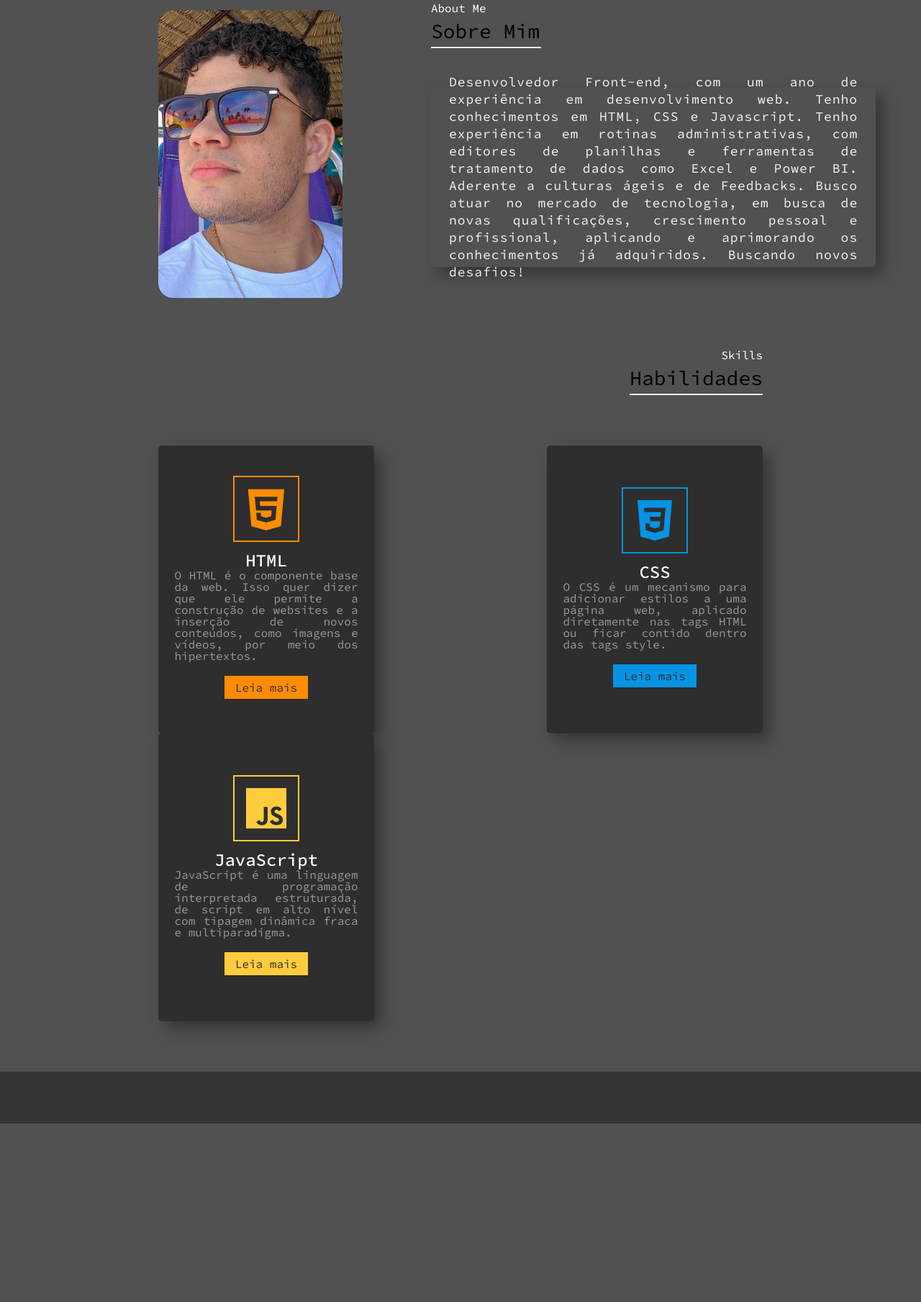
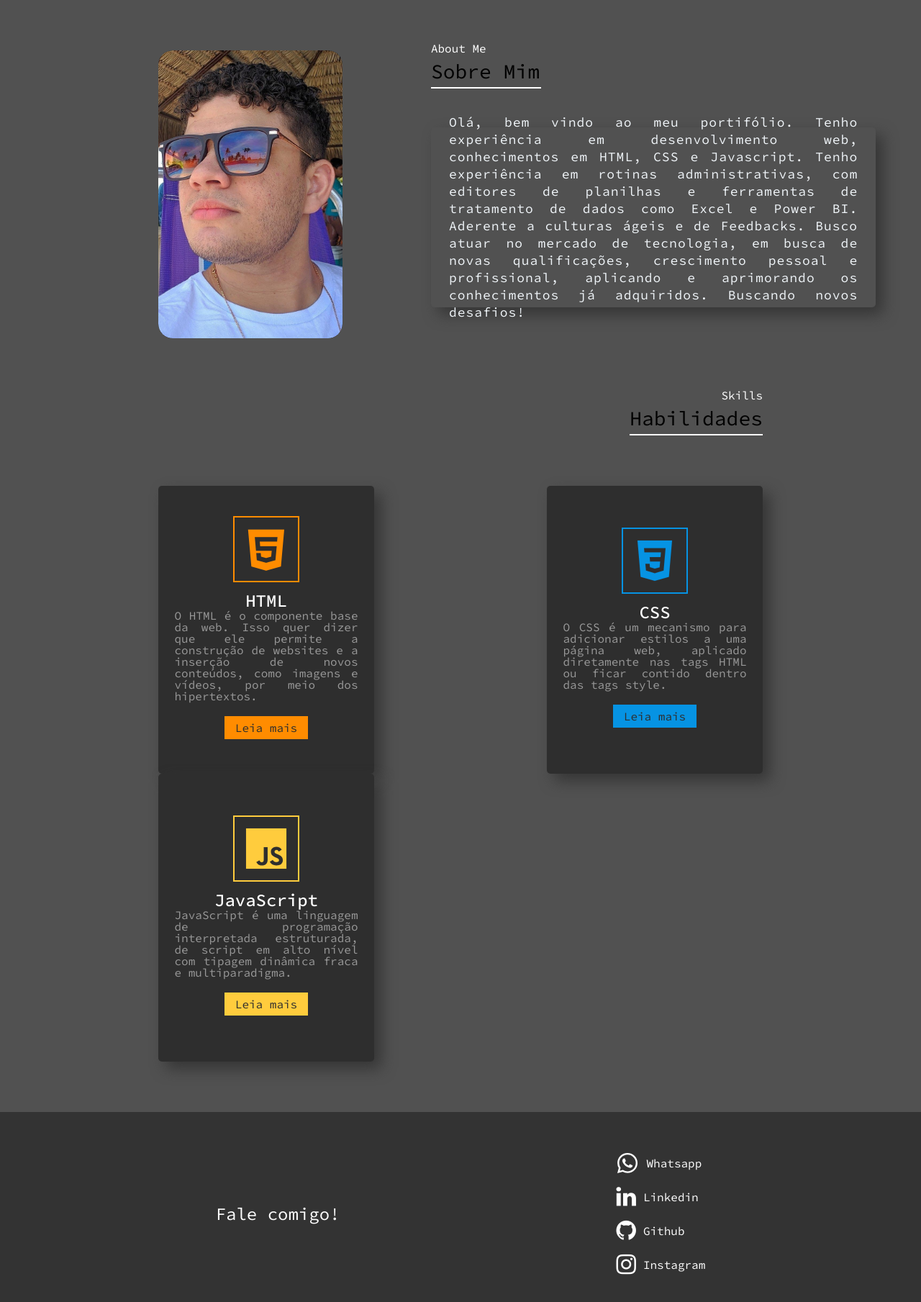
Before and after one commit to YanppSilva/LandingPage-Yan-Paablo, a plain HTML site: page index.html in a window 1280 px wide. Shown: the part 801-2610 px from the top of the page at 72% size. Before the commit the page ends 2362 px from the top, so only its background shows below. Drawn offline with nearby package versions, Linux system fonts and the light colour scheme.

Commit message:
Add files via upload
- correção do smooth scroll;
- adição do footer com links para contato.

```diff
--- a/app.js
+++ b/app.js
@@ -1,5 +1,4 @@
 const menuLinks = document.querySelectorAll('.cabecalho__navegacao a[href^="#"]');
-
 
 function getDistanceFromTheTop(element){
   const id = element.getAttribute("href");
@@ -15,13 +14,16 @@ function getDistanceFromTheTop(element){
 
 function scrollToSection(event) {
   event.preventDefault();
-  const distanceFromTheTop = getDistanceFromTheTop(event.target) - 68;
+  const distanceFromTheTop = getDistanceFromTheTop(event.target) - 90;
   smoothScrollTo(0, distanceFromTheTop);
+  // nativeScroll(distanceFromTheTop);
 }
 
 menuLinks.forEach((link) => {
-  link.addEventListenner("click", scrollToSection);
+  link.addEventListener("click", scrollToSection);
 })
+
+
 
 function smoothScrollTo(endX, endY, duration) {
   const startX = window.scrollX || window.pageXOffset;
@@ -30,7 +32,7 @@ function smoothScrollTo(endX, endY, duration) {
   const distanceY = endY - startY;
   const startTime = new Date().getTime();
 
-  duration = typeof duration !== "undefined" ? duration : 400;
+  duration = typeof duration !== "undefined" ? duration : 600;
 
   const easeInOutQuart = (time, from, distance, duration) => {
     if ((time /= duration / 2) < 1)
--- a/css/chamada.css
+++ b/css/chamada.css
@@ -6,7 +6,7 @@
     display: flex;
     flex-direction: column;
     padding-left: 13em;
-    height: 93vh;
+    height: 100vh;
     justify-content: center;
 }
 
--- a/css/rodape.css
+++ b/css/rodape.css
@@ -9,30 +9,34 @@
   padding-bottom: 2rem;
 }
 
-.rodape__social {
+.contato {
   display: flex;
+  align-items: center;
+  margin: auto;
+  gap: 30vw;
 }
 
-.rodape__midia {
-    display: block;
-
-    width: 42px;
-    height: 42px;
-
-    margin: 2rem 1rem;
+.contato_texto {
+  color: var(--branco);
+  font-size: 1.5em;
 }
 
-.rodape__navegacao {
+.contato .contato_links .social-icons li {
+  align-items: center;
   color: var(--branco);
-    text-align: center;
-    line-height: 3;
+  display: flex;
+  font-size: 1em;
+  margin: 15px 0;
 }
 
-
-.rodape__link {
-    display: inline-block;
-
-    margin: 0 .5rem .7rem;
+.contato .contato_links .social-icons .icon__footer {
+  color: var(--branco);
+  font-size: 2em;
+  margin-right: 10px;
+  transition: 1s;
+}
+.contato .contato_links .social-icons li:hover .icon__footer {
+  transform: rotate(360deg);
 }
 
 @media screen and (min-width: 1024px) {
--- a/css/sobre-mim.css
+++ b/css/sobre-mim.css
@@ -7,6 +7,7 @@
   display: flex;
   align-items: center;
   overflow: hidden;
+  /* z-index: -1; */
 }
 
 .container_card .card {
--- a/index.html
+++ b/index.html
@@ -29,13 +29,11 @@
       <ul class="cabecalho__lista">
         <li class="cabecalho__link"><a href="#sobre">
             < Sobre />
-            </Sobre>
           </a></li>
-        <li class="cabecalho__link"><a href="#">
+        <li class="cabecalho__link"><a href="#skills">
             < Skill's />
-            </Planos>
           </a></li>
-        <li class="cabecalho__link"><a href="#">
+        <li class="cabecalho__link"><a href="#contato">
             < Contato />
           </a></li>
       </ul>
@@ -56,10 +54,13 @@
           <div class="detail">
             <h2>Yan Pablo<br><span>Desenvolvedor Front-end</span></h2>
             <ul class="social-icons">
-              <li><a href="https://www.linkedin.com/in/yanpablo/" target="_blank"><i class="fa fa-linkedin" aria-hidden="true"></i>
+              <li><a href="https://www.linkedin.com/in/yanpablo/" target="_blank"><i class="fa fa-linkedin"
+                    aria-hidden="true"></i>
                 </a></li>
-              <li><a href="https://www.instagram.com/yan.ppsilva/" target="_blank"><i class="fa fa-instagram" aria-hidden="true"></i></a></li>
-              <li><a href="https://github.com/YanppSilva" target="_blank"><i class="fa fa-github" aria-hidden="true"></i></a></li>
+              <li><a href="https://www.instagram.com/yan.ppsilva/" target="_blank"><i class="fa fa-instagram"
+                    aria-hidden="true"></i></a></li>
+              <li><a href="https://github.com/YanppSilva" target="_blank"><i class="fa fa-github"
+                    aria-hidden="true"></i></a></li>
             </ul>
           </div>
         </div>
@@ -72,11 +73,8 @@
         <div class="border-bottom"></div>
       </div>
       <div class="container_sobre-mim__texto">
-        <p class="about-me">Desenvolvedor Front-end, com um ano de experiência em desenvolvimento web. Tenho
-          conhecimentos em HTML, CSS e Javascript. Tenho experiência em rotinas administrativas, com editores de
-          planilhas e ferramentas de tratamento de dados como Excel e Power BI. Aderente a culturas ágeis e de
-          Feedbacks. Busco atuar no mercado de tecnologia, em busca de novas qualificações, crescimento pessoal e
-          profissional, aplicando e aprimorando os conhecimentos já adquiridos. Buscando novos desafios!</p>
+        <p class="about-me">Olá, bem vindo ao meu portifólio. Tenho experiência em desenvolvimento web, conhecimentos em HTML, CSS e Javascript. Tenho experiência em rotinas administrativas, com editores de planilhas e ferramentas de tratamento de dados como Excel e Power BI. Aderente a culturas ágeis e de
+          Feedbacks. Busco atuar no mercado de tecnologia, em busca de novas qualificações, crescimento pessoal e profissional, aplicando e aprimorando os conhecimentos já adquiridos. Buscando novos desafios!</p>
       </div>
     </div>
   </section>
@@ -118,7 +116,8 @@
           </div>
           <div class="texto__skills">
             <h3>JavaScript</h3>
-            <p>JavaScript é uma linguagem de programação interpretada estruturada, de script em alto nível com tipagem dinâmica fraca e multiparadigma.</p>
+            <p>JavaScript é uma linguagem de programação interpretada estruturada, de script em alto nível com tipagem
+              dinâmica fraca e multiparadigma.</p>
             <a href="https://developer.mozilla.org/pt-BR/docs/Web/JavaScript" target="_blank">Leia mais</a>
           </div>
         </div>
@@ -126,10 +125,21 @@
     </div>
   </section>
   <footer class="rodape container">
+    <section class="contato" id="contato">
+      <div class="contato_texto">Fale comigo!</div>
+      <div class="contato_links">
+        <ul class="social-icons">
+          <li><ion-icon class="icon__footer" name="logo-whatsapp"></ion-icon><a href="https://wa.me/+5585999719800">Whatsapp</a></li>
+          <li><i class="fa fa-linkedin icon__footer" aria-hidden="true"></i><a href="https://www.linkedin.com/in/yanpablo/">Linkedin</a></li>
+          <li><i class="fa fa-github icon__footer" aria-hidden="true"></i><a href="https://github.com/YanppSilva">Github</a></li>
+          <li><i class="fa fa-instagram icon__footer" aria-hidden="true"></i><a href="https://www.instagram.com/yan.ppsilva/">Instagram</a></li>
+        </ul>
+      </div>
+    </section>
   </footer>
+  <script src="app.js"></script>
   <script type="module" src="https://unpkg.com/ionicons@5.5.2/dist/ionicons/ionicons.esm.js"></script>
   <script nomodule src="https://unpkg.com/ionicons@5.5.2/dist/ionicons/ionicons.js"></script>
-  <script src="app.js"></script>
 </body>
 
 </html>
--- a/style.css
+++ b/style.css
@@ -1,9 +1,9 @@
+@import url(css/responsivo.css);
 @import url(css/cabecalho.css);
 @import url(css/chamada.css);
 @import url(css/sobre-mim.css);
+@import url(css/skills.css);
 @import url(css/rodape.css);
-@import url(css/responsivo.css);
-@import url(css/skills.css);
 @import url('https://fonts.googleapis.com/css2?family=Inter:wght@400;600;700&family=Source+Code+Pro:wght@300;400;500;700&display=swap');
 
 :root {
@@ -42,5 +42,4 @@ body {
 
 header {
   position: fixed;
-  overflow: hidden;
 }
```
Lines whose indentation alone changed are shown as unchanged.
